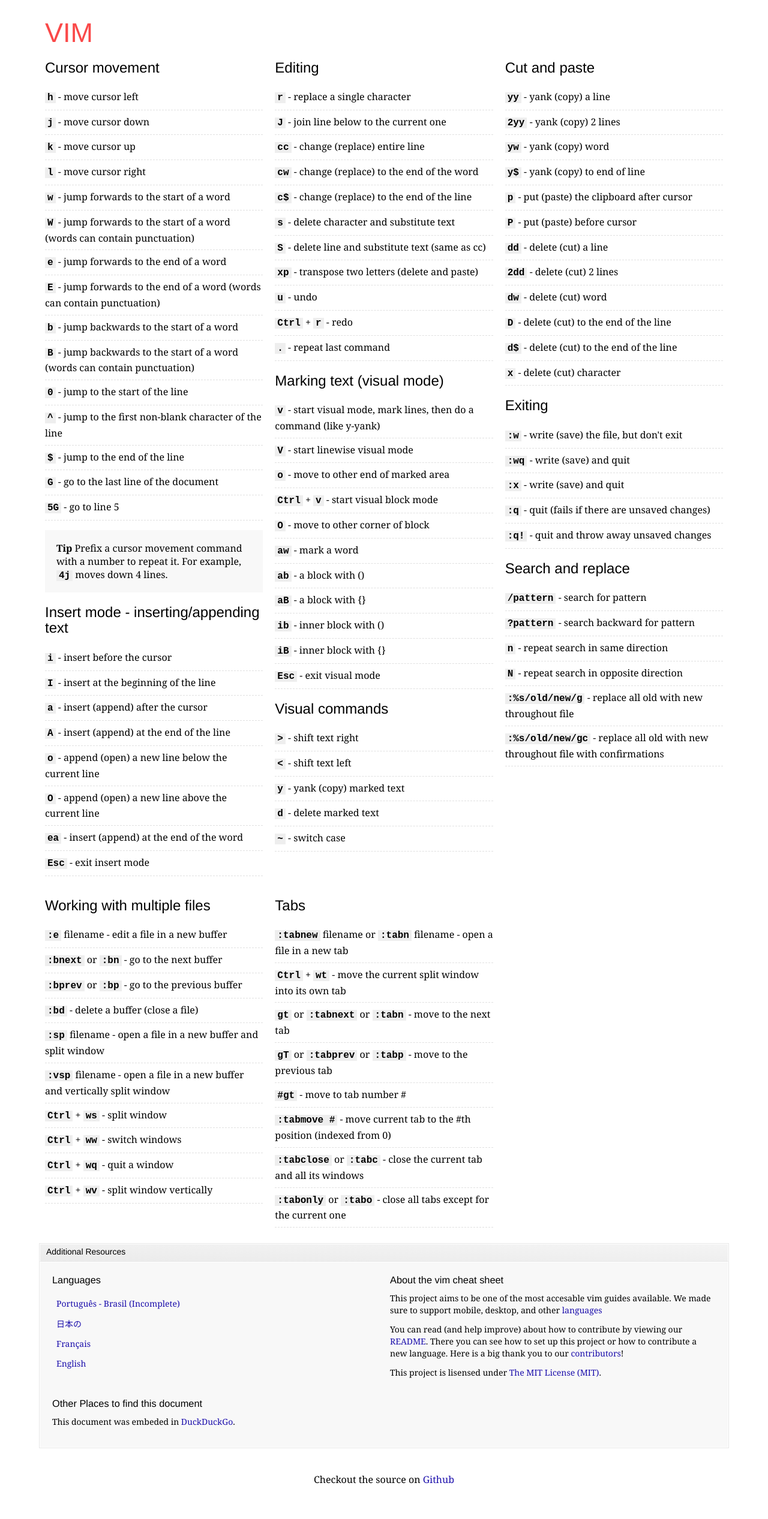
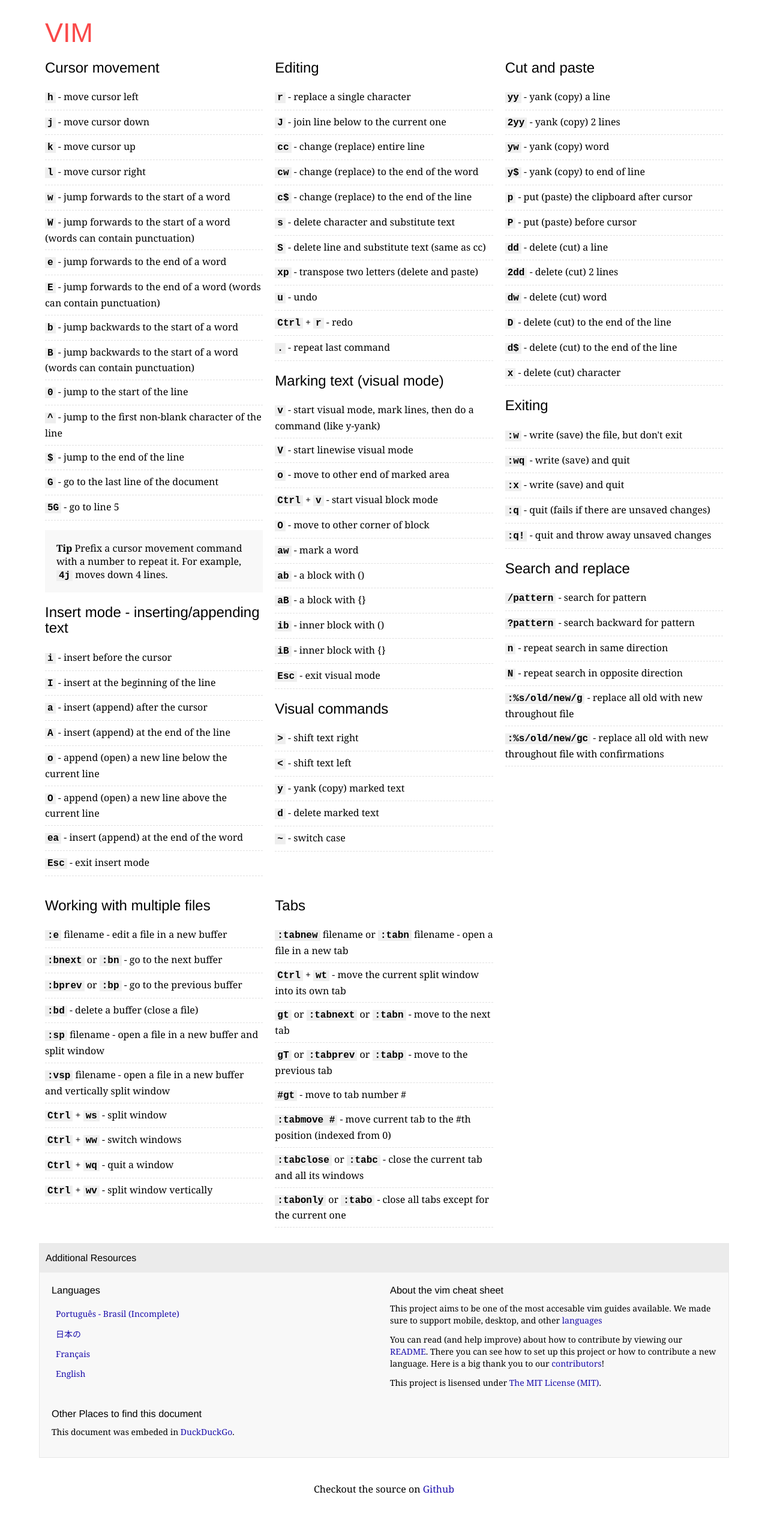
Before and after one commit to rtorr/vim-cheat-sheet, a Jekyll site: the page built from index.html, in a window 1280 px wide. Shown: the whole page at 60% size. Built offline with Jekyll 4.4.1, drawn with Linux system fonts in a browser that asks for light colours.

Commit message:
updating Additional Resources styling

```diff
--- a/css/main.css
+++ b/css/main.css
@@ -164,23 +164,17 @@
 }
 
 .box-header {
-  background-image: -o-linear-gradient(-89deg, #F4F4F4 0%, #EBEBEB 100%);
-  background-image: -moz-linear-gradient(-89deg, #F4F4F4 0%, #EBEBEB 100%);
-  background-image: -ms-linear-gradient(-89deg, #F4F4F4 0%, #EBEBEB 100%);
-  background-image: linear-gradient(-179deg, #F4F4F4 0%, #EBEBEB 100%);
-  border: 1px solid #fff;
-  border-bottom: 1px solid #E7E7E7;
-  height: 30px;
-  padding: 0px 10px;
+  background: #EBEBEB;
+  min-height: 30px;
+  padding: 10px;
 }
 
 .box-header h2{
-  font-size: 14px;
+  font-size: 16px;
   margin: 5px 0;
 }
 
 .box-body {
-  border: 1px solid #fff;
   font-size: 14px;
   display: block;
   clear: both;
```
